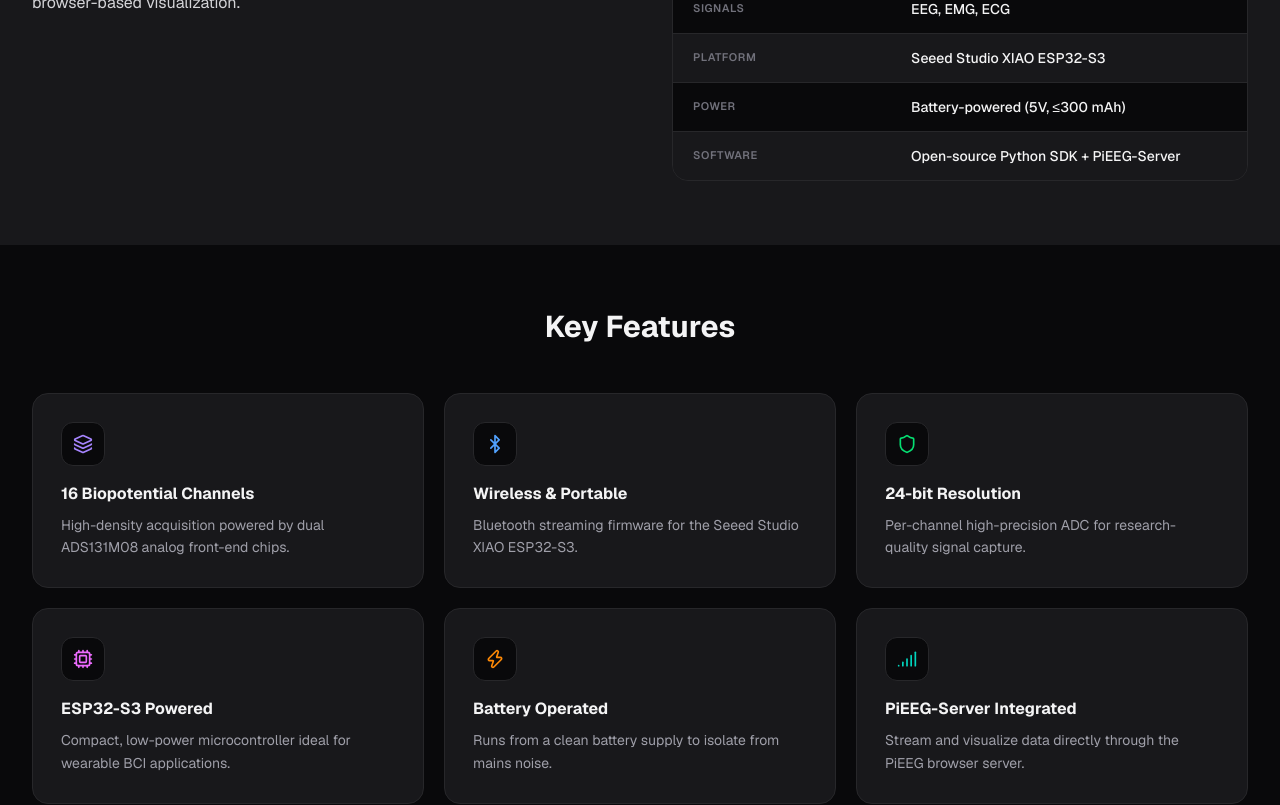
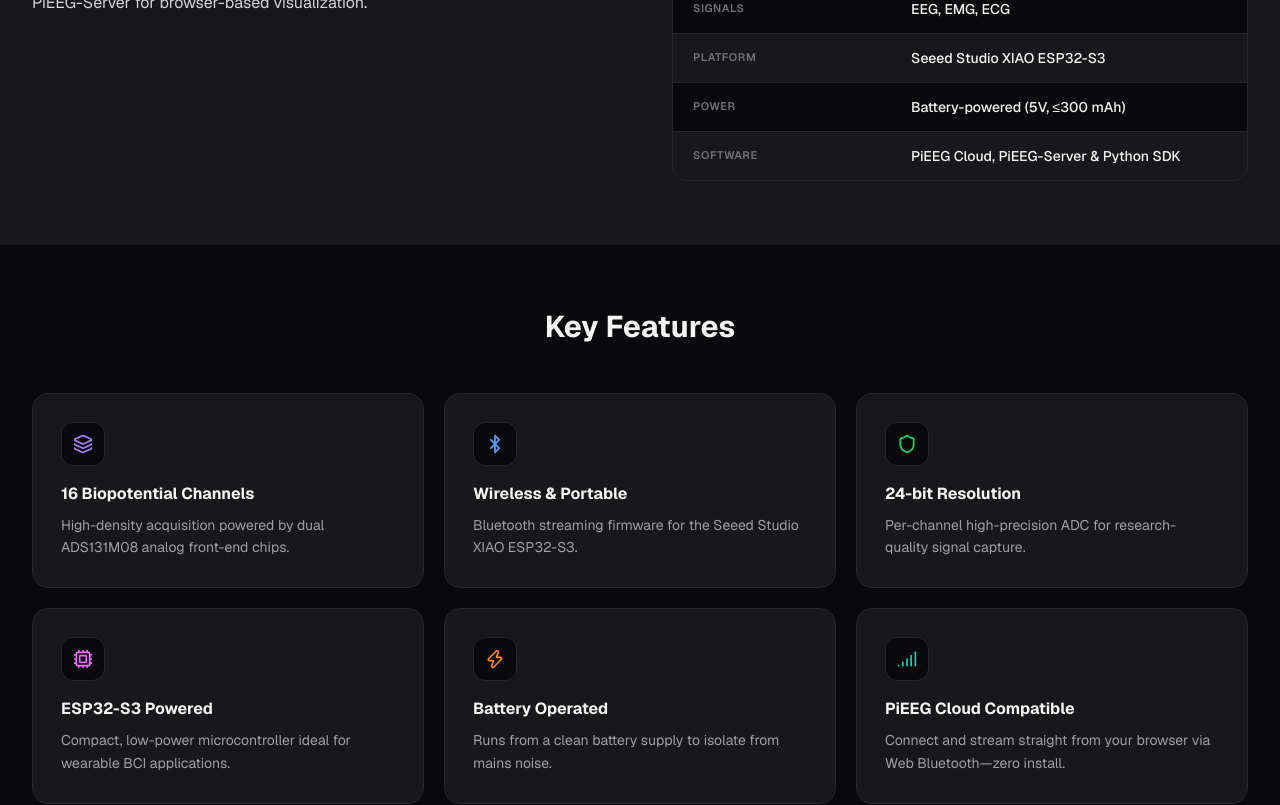
Before and after one commit to pieeg-club/PiEEG-com, a Next.js app: page /hardware/octopus-16 in a window 1280 px wide. Shown: the part 1760-2565 px from the top of the page. Built offline with nearby package versions, Linux system fonts and the light colour scheme.

Commit message:
add news about octopus 16

```diff
--- /dev/null
+++ b/content/news/octopus-16-elecrow-launch.md
@@ -0,0 +1,46 @@
+---
+title: "Octopus 16 Launches on Elecrow: Wireless 16-Channel BCI Goes Live"
+date: "2026-07-29"
+category: "Product Launch"
+excerpt: "Octopus 16 is now available on Elecrow. A portable, wireless 16-channel EEG/EMG/ECG device built on the Seeed Studio XIAO ESP32-S3 with 24-bit ADS131M08 front-ends and Bluetooth streaming."
+image: "/news-images/octopus16-launch.jpg"
+featured: true
+tags: ["Product Launch", "Hardware", "EEG", "BCI", "Wireless", "ESP32", "PiEEG"]
+---
+
+Today we're excited to announce that **Octopus 16 is officially available on Elecrow.** High-density, wireless biosignal acquisition just got a whole lot more portable.
+
+## 16 Channels, No Wires, No Lab
+
+Octopus 16 brings 16-channel biosignal acquisition to the palm of your hand. Built on the **Seeed Studio XIAO ESP32-S3**, it streams EEG, EMG, and ECG data wirelessly over Bluetooth—no single-board computer or bulky wired setup required.
+
+At its core are Texas Instruments **ADS131M08** analog front-ends, delivering high-quality **24-bit** biosignal data across all 16 channels.
+
+### Why Octopus 16
+
+- **16 full channels** for rich spatial coverage in a compact, wearable form factor
+- **Wireless Bluetooth streaming** — pairs like any Bluetooth device
+- **24-bit resolution** per channel for research-grade signal capture
+- **Battery-powered** operation isolates the device from mains noise
+- **PiEEG-Server integrated** — visualize your data directly in the browser
+- **PiEEG Cloud compatible** — connect right from your browser, zero install
+
+**No gel required. No lab required. Just neural data, wirelessly.**
+
+## Built for Builders
+
+Octopus 16 is ideal for researchers, students, and developers building advanced BCI prototypes, wireless neural-interface applications, and multi-channel embedded setups. Firmware for the XIAO ESP32-S3 flashes in seconds, and the open-source Python SDK includes tools for FFT analysis and real-time signal visualization.
+
+And because Octopus 16 is fully compatible with **[PiEEG Cloud](https://cloud.pieeg.com/lobby)**, you can connect and start streaming straight from your browser over Web Bluetooth—no installation required.
+
+## Get Yours Today
+
+Octopus 16 is available now from our official manufacturing partner Elecrow.
+
+**[Buy Octopus 16 on Elecrow →](https://www.elecrow.com/octopus-16-brain-computer-interface-with-16-eeg-channel.html)**
+
+**[Read the Documentation →](https://docs.pieeg.com/)**
+
+---
+
+*Wireless, portable, 16-channel BCI is here. We can't wait to see what you build with it.*
--- a/src/app/hardware/octopus-16/page.tsx
+++ b/src/app/hardware/octopus-16/page.tsx
@@ -30,8 +30,8 @@
       channels="16 channels"
       platform="Seeed Studio XIAO ESP32-S3"
       signals={["EEG", "EMG", "ECG"]}
-      purchaseUrl="https://www.elecrow.com/octopus-16.html"
-      githubUrl="https://github.com/pieeg-club/Octopus-16"
+      purchaseUrl="https://www.elecrow.com/octopus-16-brain-computer-interface-with-16-eeg-channel.html"
+      githubUrl="https://github.com/pieeg-club/Octopus_16"
       description={
         <>
           <p>
@@ -43,7 +43,7 @@
           <p>
             Ideal for researchers, students, and developers building advanced BCI prototypes,
             wireless neural-interface applications, and multi-channel embedded BCI setups. Octopus 16
-            is fully integrated with PiEEG-Server for browser-based visualization.
+            is fully compatible with PiEEG Cloud and PiEEG-Server for browser-based visualization.
           </p>
         </>
       }
@@ -55,7 +55,7 @@
         { label: "Signals", value: "EEG, EMG, ECG" },
         { label: "Platform", value: "Seeed Studio XIAO ESP32-S3" },
         { label: "Power", value: "Battery-powered (5V, ≤300 mAh)" },
-        { label: "Software", value: "Open-source Python SDK + PiEEG-Server" },
+        { label: "Software", value: "PiEEG Cloud, PiEEG-Server & Python SDK" },
       ]}
       features={[
         {
@@ -85,8 +85,8 @@
         },
         {
           icon: <Signal className="w-5 h-5 text-teal-600 dark:text-teal-400" />,
-          title: "PiEEG-Server Integrated",
-          description: "Stream and visualize data directly through the PiEEG browser server.",
+          title: "PiEEG Cloud Compatible",
+          description: "Connect and stream straight from your browser via Web Bluetooth—zero install.",
         },
       ]}
       ctaTitle="Ready to Get Started?"
--- a/src/app/hardware/page.tsx
+++ b/src/app/hardware/page.tsx
@@ -203,7 +203,7 @@
       "2× ADS131M08 24-bit ADCs",
       "Wireless Bluetooth streaming",
       "Battery-powered & wearable",
-      "PiEEG-Server integrated",
+      "PiEEG Cloud compatible",
       "Open-source Python SDK"
     ],
     status: "Available",
@@ -211,8 +211,8 @@
     gradient: "from-violet-500 to-fuchsia-600",
     bgGradient: "from-violet-50 to-fuchsia-50 dark:from-violet-950/30 dark:to-fuchsia-950/30",
     image: "/products/octopus16.png",
-    purchaseUrl: "https://www.elecrow.com/octopus-16.html",
-    github: "https://github.com/pieeg-club/Octopus-16",
+    purchaseUrl: "https://www.elecrow.com/octopus-16-brain-computer-interface-with-16-eeg-channel.html",
+    github: "https://github.com/pieeg-club/Octopus_16",
     categories: ["wireless", "16ch+"]
   }
 ];
```
Also changed, not shown: public/news-images/octopus16-launch.jpg (added).
